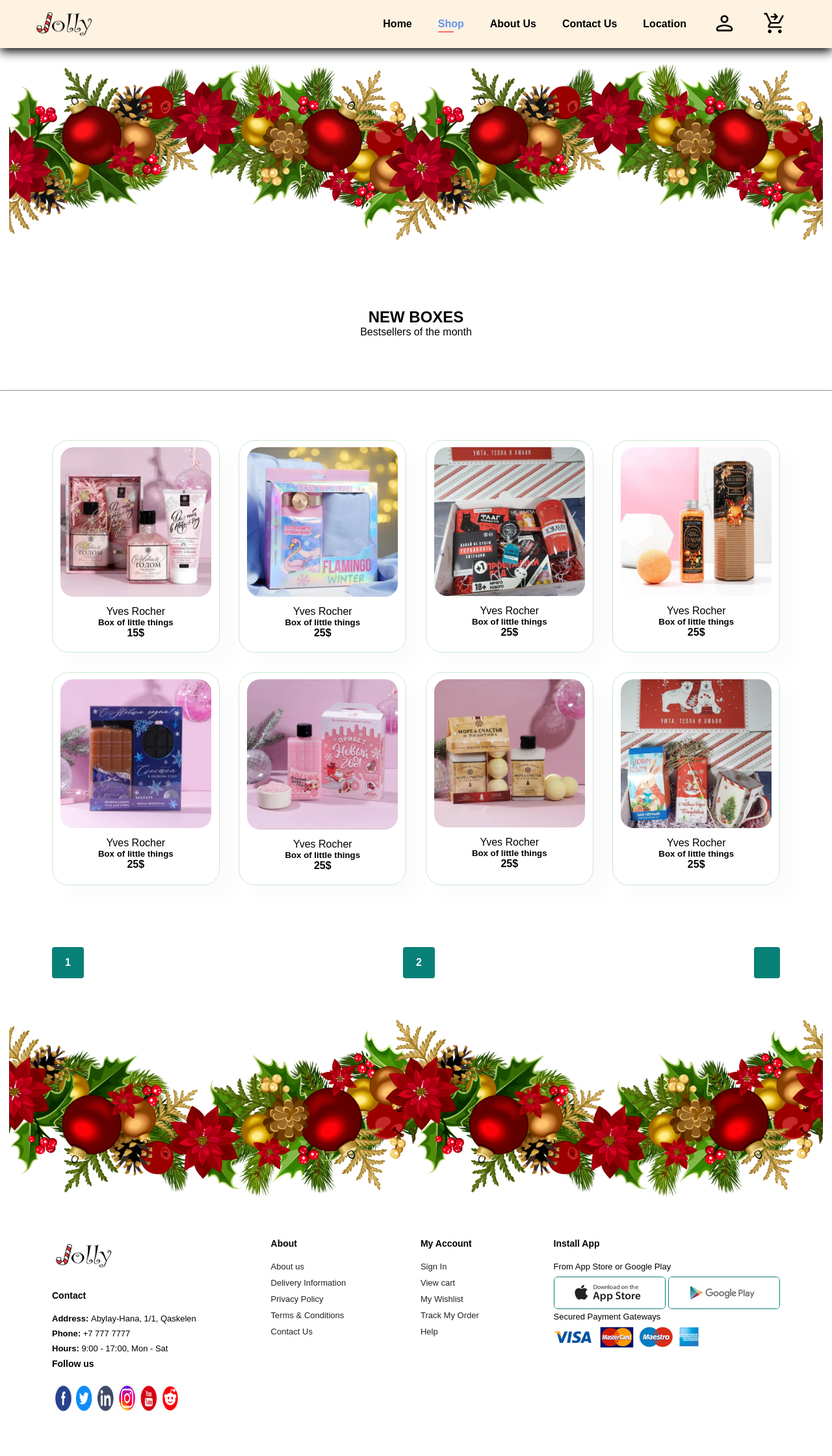
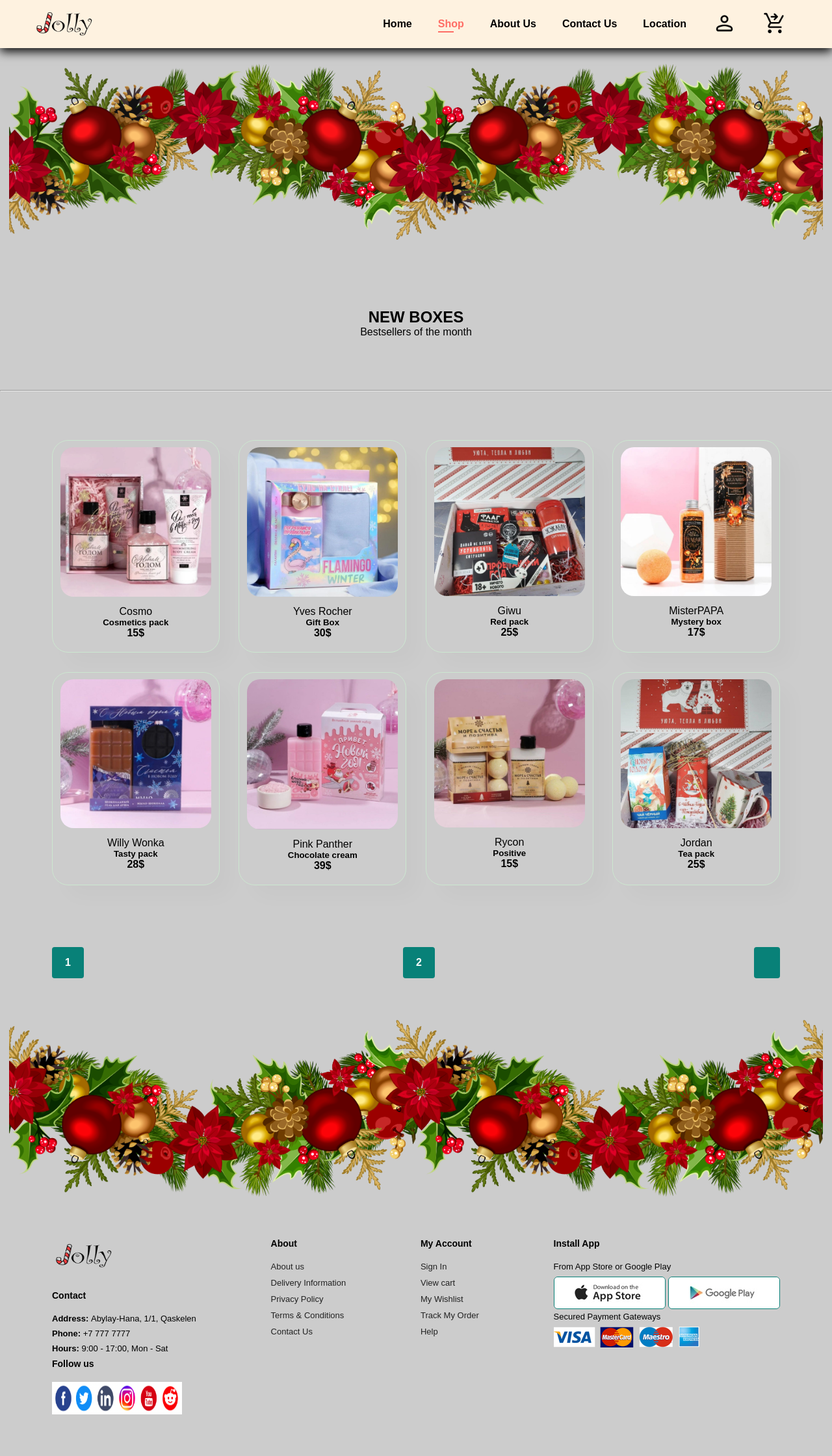
Before and after one commit to dev-maha/final-project, a PHP site: page /shop.html in a window 1280 px wide. Shown: the whole page at 65% size. Run offline with PHP 8.4, Linux system fonts and the light colour scheme.

Commit message:
Initial commit

```diff
--- a/css/style.css
+++ b/css/style.css
@@ -3,6 +3,10 @@
   padding: 0;
   box-sizing: border-box;
   font-family: 'Spartan', sans-serif;
+}
+
+body {
+  background-color: #cccccc;
 }
 
 a {
@@ -44,7 +48,7 @@ a {
 
 #navbar li a:hover,
 #navbar li a.active {
-  color: cornflowerblue;
+  color: rgba(255, 0, 0, 0.549);
 }
 
 #navbar li a.active::after,
@@ -335,3 +339,19 @@ footer .install .row img {
     width: 300px;
   }
 }
+
+.single-pro-details h2 {
+  margin-top: 50px;
+  border: 2px solid grey;
+  margin-right: 100px;
+}
+
+.cb {
+  display: flex;
+  align-items: center;
+  justify-content: start;
+}
+
+.cb input {
+  width: 10px;
+}
--- a/cssjs/style.css
+++ b/cssjs/style.css
@@ -70,11 +70,6 @@ html,body{
 	padding: 0px 60px;
 }
 
-@media (max-width:767px){
-	.slider {
-		padding: 0px 40px;
-	}
-}
 
 .slider .slick-arrow{
 	position: absolute;
--- a/shop.html
+++ b/shop.html
@@ -20,7 +20,8 @@
                 <li><a href="aboutus.html">About Us</a></li>
                 <li><a href="contactus.html">Contact Us</a></li>
                 <li><a href="karta.html">Location</a></li>
-                <li><a href="http://localhost/final-project/data/login.php"><img src="img/login.png" class="cartimg" alt="" width="37px"></a></li>
+                <li><a href="http://localhost/final-project/data/login.php"><img src="img/login.png" class="cartimg"
+                            alt="" width="37px"></a></li>
                 <li><a href="cart.html"><img src="img/cart.png" class="cartimg" alt="" width="37px"></a></li>
             </ul>
         </div>
@@ -38,64 +39,65 @@
             <div class="pro" onclick="window.location.href='onsproduct.html';">
                 <img src="img/box1.jpg" alt="">
                 <div class="des">
-                    <span>Yves Rocher</span>
-                    <h5>Box of little things</h5>
+                    <span>Cosmo</span>
+                    <h5>Cosmetics pack</h5>
                     <h4>15$</h4>
                 </div>
             </div>
+
             <div class="pro" onclick="window.location.href='onsproduct1.html';">
                 <img src="img/box2.jpg" alt="">
                 <div class="des">
                     <span>Yves Rocher</span>
-                    <h5>Box of little things</h5>
-                    <h4>25$</h4>
+                    <h5>Gift Box</h5>
+                    <h4>30$</h4>
                 </div>
             </div>
             <div class="pro" onclick="window.location.href='onsproduct2.html';">
                 <img src="img/box3.jpg" alt="">
                 <div class="des">
-                    <span>Yves Rocher</span>
-                    <h5>Box of little things</h5>
+                    <span>Giwu</span>
+                    <h5>Red pack</h5>
                     <h4>25$</h4>
                 </div>
             </div>
-            <div class="pro" onclick="window.location.href='onsproduct3.html';">
+            <div class="pro">
                 <img src="img/box4.jpg" alt="">
                 <div class="des">
-                    <span>Yves Rocher</span>
-                    <h5>Box of little things</h5>
-                    <h4>25$</h4>
+                    <span>MisterPAPA</span>
+                    <h5>Mystery box</h5>
+                    <h4>17$</h4>
                 </div>
             </div>
-            <div class="pro" onclick="window.location.href='onsproduct4.html';">
+            <div class="pro">
                 <img src="img/box5.jpg" alt="">
                 <div class="des">
-                    <span>Yves Rocher</span>
-                    <h5>Box of little things</h5>
-                    <h4>25$</h4>
+                    <span>Willy Wonka</span>
+                    <h5>Tasty pack</h5>
+                    <h4>28$</h4>
                 </div>
             </div>
             <div class="pro">
                 <img src="img/box6.jpg" alt="">
                 <div class="des">
-                    <span>Yves Rocher</span>
-                    <h5>Box of little things</h5>
-                    <h4>25$</h4>
+                    <span>Pink Panther</span>
+                    <h5>Chocolate cream</h5>
+                    <h4>39$</h4>
                 </div>
             </div>
             <div class="pro">
                 <img src="img/box7.jpg" alt="">
                 <div class="des">
-                    <span>Yves Rocher</span>
-                    <h5>Box of little things</h5>
-                    <h4>25$</h4>
+                    <span>Rycon</span>
+                    <h5>Positive</h5>
+                    <h4>15$</h4>
                 </div>
             </div>
             <div class="pro">
                 <img src="img/box8.jpg" alt="">
                 <div class="des">
-                    <span>Yves Rocher</span>
-                    <h5>Box of little things</h5>
+                    <span>Jordan</span>
+                    <h5>Tea pack</h5>
                     <h4>25$</h4>
                 </div>
             </div>
```
Also changed, not shown: aboutus.html (+16 -0 lines), cart.js (+27 -7 lines), index.html (+25 -24 lines), onsproduct.html (+5 -4 lines), onsproduct1.html (+11 -6 lines), onsproduct2.html (+5 -4 lines), onsproduct3.html (+5 -3 lines), img/backgroundd.jpg (added).
